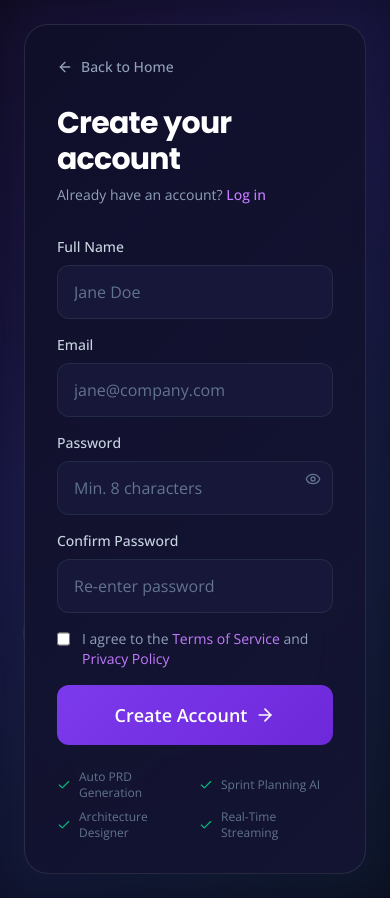
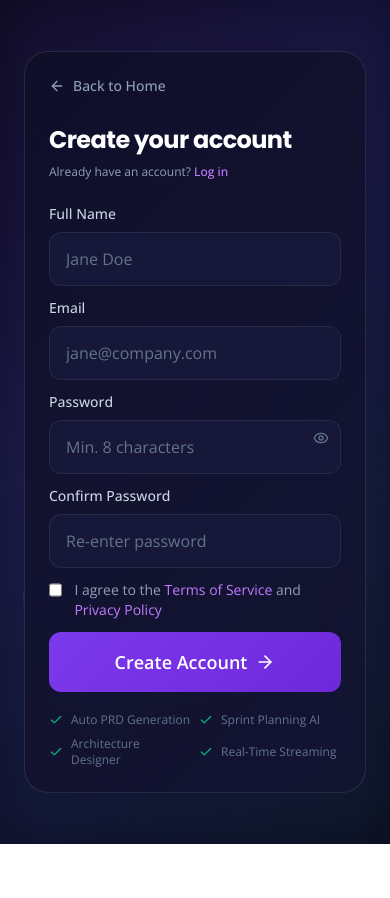
Before and after one commit to Siva-2003-web/AI-Product-Manager, a Next.js app in the folder landing/: page /register in a window 390 px wide. After the commit the page ends 844 px from the top, so only its background shows below. Built offline with nearby package versions, Linux system fonts and the light colour scheme.

Commit message:
Compact register form sizing

```diff
--- a/landing/app/register/page.tsx
+++ b/landing/app/register/page.tsx
@@ -583,13 +583,13 @@ export default function RegisterPage() {
           initial={{ opacity: 0, y: 40, scale: 0.95 }}
           animate={{ opacity: 1, y: 0, scale: 1 }}
           transition={{ duration: 0.8, ease: [0.22, 1, 0.36, 1] }}
-          className="w-full max-w-md"
+          className="w-full max-w-sm"
         >
           {/* Card glow */}
           <div className="absolute -inset-1 rounded-3xl opacity-30 blur-xl bg-[linear-gradient(135deg,rgba(124,58,237,0.3),rgba(56,189,248,0.2))]" />
 
           {/* Glassmorphism card */}
-          <div className="relative rounded-3xl border border-white/10 p-8 sm:p-10 backdrop-blur-xl bg-[linear-gradient(135deg,rgba(15,15,40,0.85),rgba(20,20,50,0.9))]">
+          <div className="relative rounded-3xl border border-white/10 p-6 sm:p-8 backdrop-blur-xl bg-[linear-gradient(135deg,rgba(15,15,40,0.85),rgba(20,20,50,0.9))]">
             {/* Mobile Back to Home */}
             <div className="lg:hidden mb-6">
               <Link
@@ -605,12 +605,12 @@ export default function RegisterPage() {
               initial={{ opacity: 0, y: 10 }}
               animate={{ opacity: 1, y: 0 }}
               transition={{ delay: 0.2 }}
-              className="mb-8"
+              className="mb-6"
             >
-              <h1 className="text-3xl font-bold text-white mb-2 tracking-tight">
+              <h1 className="text-2xl sm:text-3xl font-bold text-white mb-2 tracking-tight">
                 Create your account
               </h1>
-              <p className="text-slate-400 text-sm">
+              <p className="text-slate-400 text-xs sm:text-sm">
                 Already have an account?{" "}
                 <Link
                   href="/login"
@@ -636,7 +636,7 @@ export default function RegisterPage() {
             </AnimatePresence>
 
             {/* Form */}
-            <form onSubmit={handleSubmit} className="space-y-4">
+            <form onSubmit={handleSubmit} className="space-y-3">
               <motion.div
                 initial={{ opacity: 0, x: -20 }}
                 animate={{ opacity: 1, x: 0 }}
@@ -782,7 +782,7 @@ export default function RegisterPage() {
               initial={{ opacity: 0 }}
               animate={{ opacity: 1 }}
               transition={{ delay: 0.85 }}
-              className="mt-6 grid grid-cols-2 gap-2"
+              className="mt-5 grid grid-cols-2 gap-2"
             >
               {[
                 "Auto PRD Generation",
```
